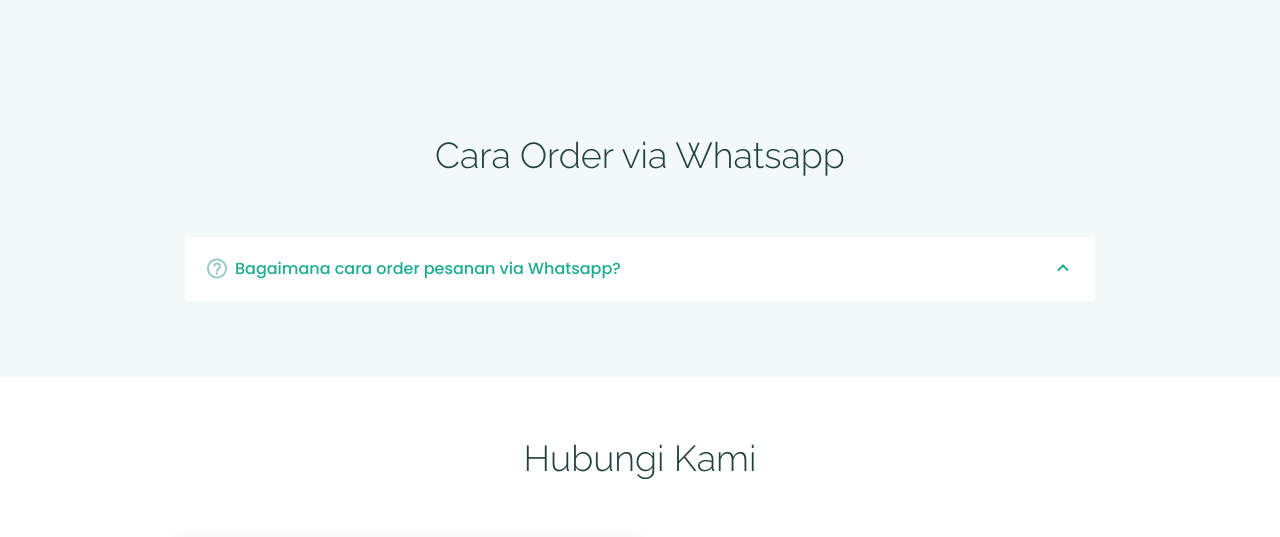
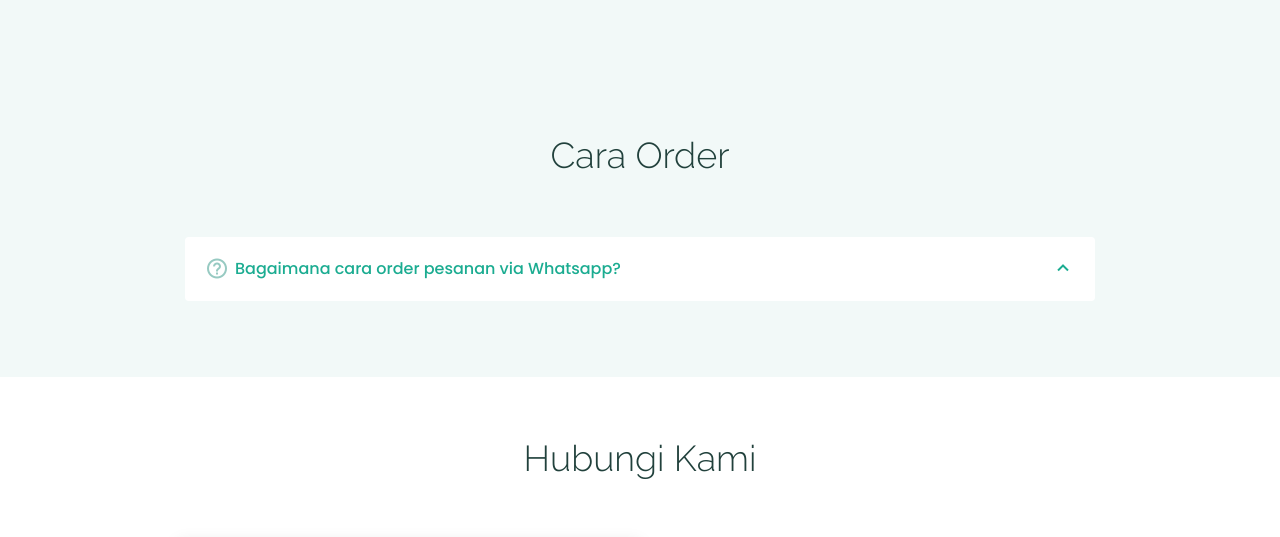
Before and after one commit to topi-punggul/topi-punggul.github.io, a plain HTML site: page index.html in a window 1280 px wide. Shown: the part 2580-3117 px from the top of the page. Drawn offline with nearby package versions, Linux system fonts and the light colour scheme; grey boxes are pictures that could not be loaded.

Commit message:
Update index.html

```diff
--- a/index.html
+++ b/index.html
@@ -451,7 +451,7 @@
       <div class="container">
 
         <div class="section-title" data-aos="fade-up">
-          <h2>Cara Order via Whatsapp</h2>
+          <h2>Cara Order</h2>
           <!-- <p>Magnam dolores commodi suscipit. Necessitatibus eius consequatur ex aliquid fuga eum quidem. Sit sint consectetur velit. Quisquam quos quisquam cupiditate. Et nemo qui impedit suscipit alias ea. Quia fugiat sit in iste officiis commodi quidem hic quas.</p> -->
         </div>
 
```
